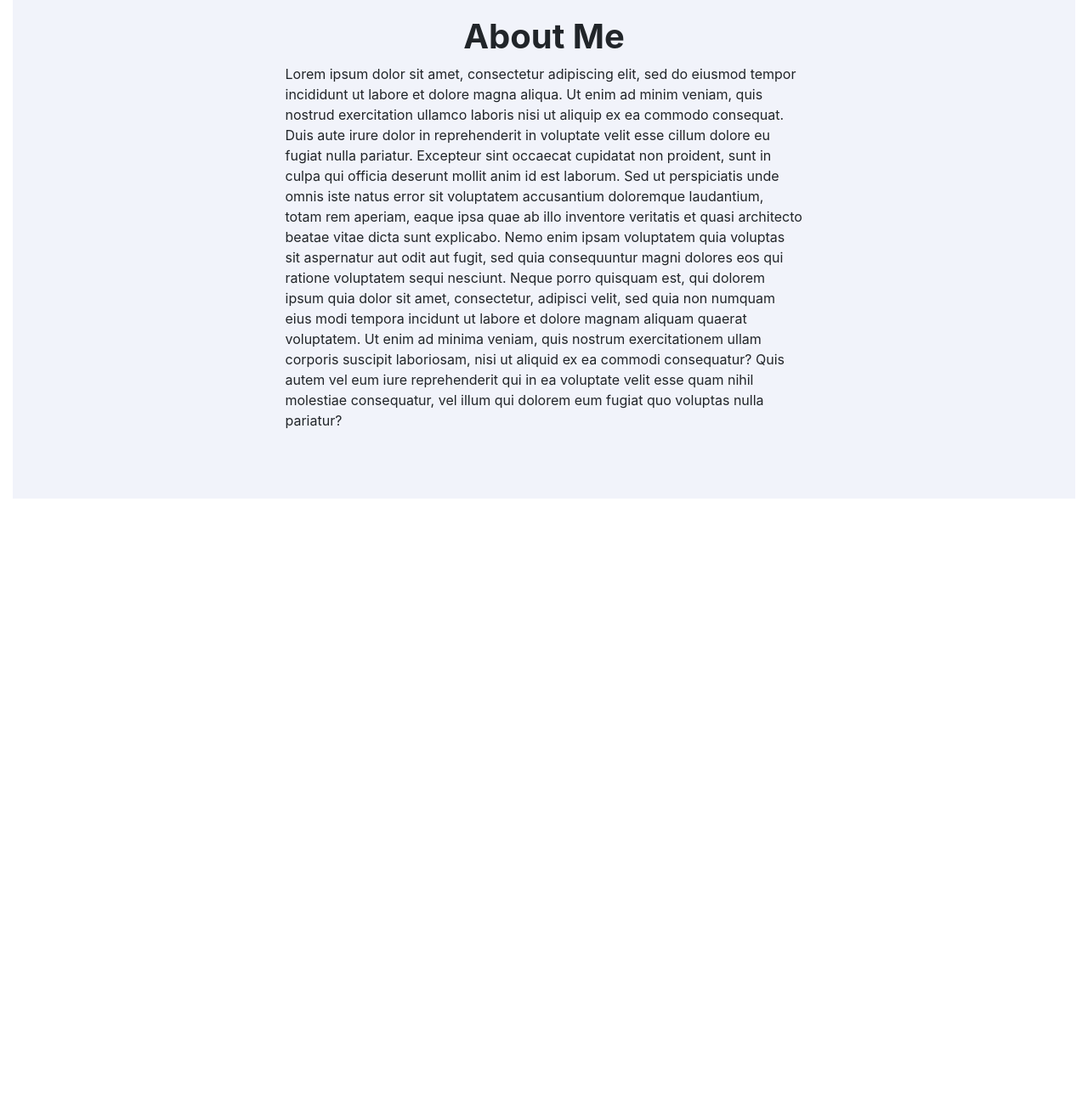
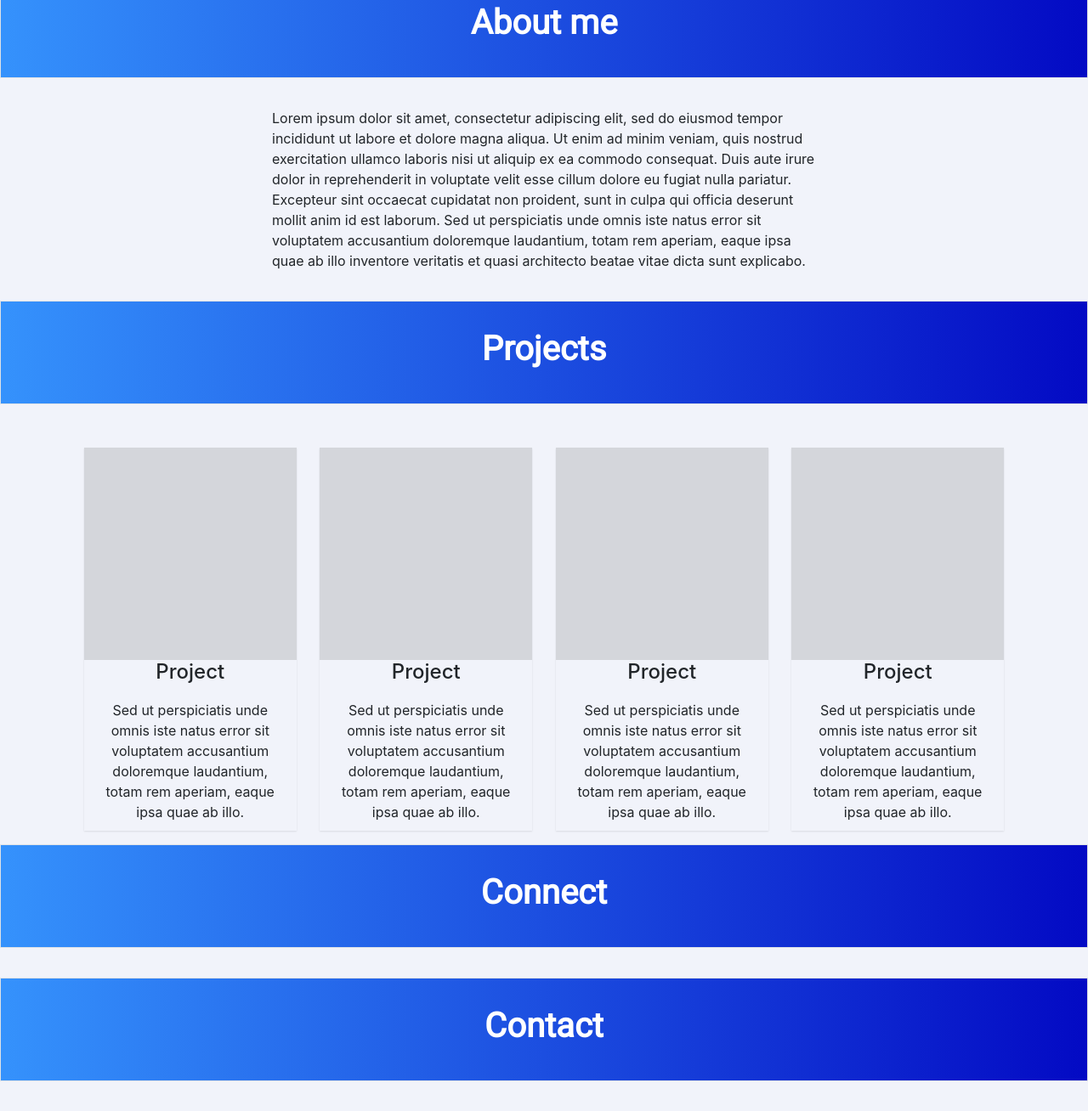
Before and after one commit to dkumbera/Full-Stack-Web-Development, a plain HTML site: page Free Code Camp/Portfolio/index.html in a window 1280 px wide. Shown: the part 563-1871 px from the top of the page at 85% size. Before the commit the page ends 1150 px from the top, so only its background shows below. Drawn offline with nearby package versions, Linux system fonts and the light colour scheme.

Commit message:
Created template for "About me" and "Projects" sections

```diff
--- a/Free Code Camp/Portfolio/css/main.css
+++ b/Free Code Camp/Portfolio/css/main.css
@@ -1,4 +1,5 @@
-header{
+header, div.profileImage-wrapper.h1{
+    font-family: 'Open Sans', sans-serif;
     display: flex;
     justify-content: center;
 }
@@ -10,11 +11,23 @@ header{
     padding: 6rem 0;
 }
 
-.profileImage{
+.profileImage {
     border-radius: 50%;
     max-width: 250px;
     width: 100%;
     margin-left: 20px;
+    margin-bottom: 15px;
+}
+
+.border {
+    font-family: 'Roboto', sans-serif;
+    display: flex;
+    justify-content: center;
+    background-color: #1783e8;
+    background-image: linear-gradient(to left, #030ac4 , #3592fc);
+    color: white;
+    padding: 2rem 0;
+    margin-bottom: 35px;
 }
 
 .row h1{
@@ -26,15 +39,52 @@ div.row p{
     display: flex;
     margin-left: auto;
     margin-right: auto;
+    margin-bottom: 35px;
     width: 50%;
+}
+
+.portfolio-object{
+    text-align: center;
+    max-width: 250px;
+    margin: 1rem 0;
+    -webkit-box-shadow: 10px 10px 30px 0px rgba(0,0,0,0.5);
+    -moz-box-shadow: 10px 10px 30px 0px rgba(0,0,0,0.5);
+    box-shadow: 0 1px 2px rgba(0, 0, 0, 0.1);
+}
+
+
+.portfolio-wrapper {
+    display: flex;
+    flex-wrap: wrap;
+    justify-content: space-around;
+}
+
+.portfolio-box{
+    width: 250px;
+    height: 250px;
+    background-color: #d4d6db;
+    transition: .2s ease-in-out;
+}
+
+.project-text{
+    padding: 10px;
+}
+
+.portfolio-object:hover{
+    cursor: pointer;
+    transform: scale(1.05);
 }
 
 .sectionDark{
     display: flex;
     justify-content: center;
+    background-color: #d4d6db;
+    width: 100%;
 }
 
-.sectionDark{
+.sectionLight{
+    display: flex;
+    justify-content: center;
     background-color: #F1F3Fa;
-    padding: 4rem 1rem;
+    width: 100%;
 }
--- a/Free Code Camp/Portfolio/index.html
+++ b/Free Code Camp/Portfolio/index.html
@@ -4,16 +4,19 @@
 <head id="header">
     <meta charset="utf-8">
     <meta name="viewport" content="width=device-width, initial-scale=1, shrink-to-fit=no">
+    <!--Google Fonts-->
+    <link href="https://fonts.googleapis.com/css?family=Open+Sans|Roboto&display=swap" rel="stylesheet">
     <!-- Bootstrap CSS -->
     <link rel="stylesheet" href="css/bootstrap-grid.min.css">
     <link rel="stylesheet" href="css/bootstrap.min.css">
     <!--CSS-->
     <link rel="stylesheet" href="css/main.css">
+
 </head>
 
 <body>
 
-    <div class="container-fluid">
+
 
         <!--Navbar-->
 
@@ -31,39 +34,88 @@
 
                 <ul class="navbar-nav ml-auto" id="navbar-toggle">
                     <li class="nav-item active">
-                        <a class="nav-link" href="#">Home</a>
+                        <a class="nav-link" href="#Home">Home</a>
                     </li>
                     <li class="nav-item">
-                        <a class="nav-link" href="#">About</a>
+                        <a class="nav-link" href="#About">About</a>
                     </li>
                     <li class="nav-item">
-                        <a class="nav-link" href="#">Projects</a>
+                        <a class="nav-link" href="#Projects">Projects</a>
                     </li>
                     <li class="nav-item">
-                        <a class="nav-link" href="#">Connect</a>
+                        <a class="nav-link" href="#Connect">Connect</a>
                     </li>
                     <li class="nav-item">
-                        <a class="nav-link" href="#">Contact</a>
+                        <a class="nav-link" href="#Contact">Contact</a>
                     </li>
                     <!--<li class="dropdownLink"><a onclick="toggleDropdown()" href="javascript:void(0)"><span class="navbar-toggler-icon"></span></a></li>-->
 
                 </ul>
             </div>
         </nav>
-
-        <header>
-            <div class="profileImage-wrapper">
-                <img class="profileImage" src="img/Danny_Profile.jpg" alt="profile image">
-                <h1><strong>Danny Kumbera</strong></h1>
-            </div>
-        </header>
-
         <div class="sectionDark">
             <div class="row">
+            <div class="col-sm-12">
+            <header>
+                <div class="profileImage-wrapper" id="Home">
+                    <img class="profileImage" src="img/Danny_Profile.jpg" alt="profile image">
+                    <h1><strong>Danny Kumbera</strong></h1>
+                </div>
+            </header>
+                </div>
+                </div>
+        </div>
+        <div class="sectionLight">
+            <div class="row">
                 <div class="col-sm-12">
-                    <h1><strong>About Me</strong></h1>
-                    <p>Lorem ipsum dolor sit amet, consectetur adipiscing elit, sed do eiusmod tempor incididunt ut labore et dolore magna aliqua. Ut enim ad minim veniam, quis nostrud exercitation ullamco laboris nisi ut aliquip ex ea commodo consequat. Duis aute irure dolor in reprehenderit in voluptate velit esse cillum dolore eu fugiat nulla pariatur. Excepteur sint occaecat cupidatat non proident, sunt in culpa qui officia deserunt mollit anim id est laborum. Sed ut perspiciatis unde omnis iste natus error sit voluptatem accusantium doloremque laudantium, totam rem aperiam, eaque ipsa quae ab illo inventore veritatis et quasi architecto beatae vitae dicta sunt explicabo. Nemo enim ipsam voluptatem quia voluptas sit aspernatur aut odit aut fugit, sed quia consequuntur magni dolores eos qui ratione voluptatem sequi nesciunt. Neque porro quisquam est, qui dolorem ipsum quia dolor sit amet, consectetur, adipisci velit, sed quia non numquam eius modi tempora incidunt ut labore et dolore magnam aliquam quaerat voluptatem. Ut enim ad minima veniam, quis nostrum exercitationem ullam corporis suscipit laboriosam, nisi ut aliquid ex ea commodi consequatur? Quis autem vel eum iure reprehenderit qui in ea voluptate velit esse quam nihil molestiae consequatur, vel illum qui dolorem eum fugiat quo voluptas nulla pariatur?</p>
+                    <div class="border" id="About">
+                        <h1><strong>About me</strong></h1>
+                    </div>
 
+                    <p>Lorem ipsum dolor sit amet, consectetur adipiscing elit, sed do eiusmod tempor incididunt ut labore et dolore magna aliqua. Ut enim ad minim veniam, quis nostrud exercitation ullamco laboris nisi ut aliquip ex ea commodo consequat. Duis aute irure dolor in reprehenderit in voluptate velit esse cillum dolore eu fugiat nulla pariatur. Excepteur sint occaecat cupidatat non proident, sunt in culpa qui officia deserunt mollit anim id est laborum. Sed ut perspiciatis unde omnis iste natus error sit voluptatem accusantium doloremque laudantium, totam rem aperiam, eaque ipsa quae ab illo inventore veritatis et quasi architecto beatae vitae dicta sunt explicabo.</p>
+
+
+                    <div class="border" id="Projects">
+                        <h1><strong>Projects</strong></h1>
+                    </div>
+                    <section class="projectSection">
+                    <div class="container">
+                    <div class="portfolio-wrapper">
+                    <div class="portfolio-object">
+                        <div class="portfolio-box"></div>
+                     <h4>Project</h4>
+                        <div class="project-text">Sed ut perspiciatis unde omnis iste natus error sit voluptatem accusantium doloremque laudantium, totam rem aperiam, eaque ipsa quae ab illo.</div>
+                    </div>
+
+                        <div class="portfolio-object">
+                        <div class="portfolio-box"></div>
+                     <h4>Project</h4>
+                        <div class="project-text">Sed ut perspiciatis unde omnis iste natus error sit voluptatem accusantium doloremque laudantium, totam rem aperiam, eaque ipsa quae ab illo.</div>
+                    </div>
+                        <div class="portfolio-object">
+                        <div class="portfolio-box"></div>
+                     <h4>Project</h4>
+                        <div class="project-text">Sed ut perspiciatis unde omnis iste natus error sit voluptatem accusantium doloremque laudantium, totam rem aperiam, eaque ipsa quae ab illo.</div>
+                    </div>
+                        <div class="portfolio-object">
+                        <div class="portfolio-box"></div>
+                     <h4>Project</h4>
+                        <div class="project-text">Sed ut perspiciatis unde omnis iste natus error sit voluptatem accusantium doloremque laudantium, totam rem aperiam, eaque ipsa quae ab illo.</div>
+                    </div>
+                    </div>
+
+
+                    </div>
+
+                    </section>
+
+
+                    <div class="border" id="Connect">
+                        <h1><strong>Connect</strong></h1>
+                    </div>
+                    <div class="border" id="Contact">
+                        <h1><strong>Contact</strong></h1>
+                    </div>
 
                 </div>
             </div>
@@ -74,11 +126,11 @@
 
 
 
+    <footer>
+
+    </footer>
 
 
-
-
-    </div>
 
 
 
```
